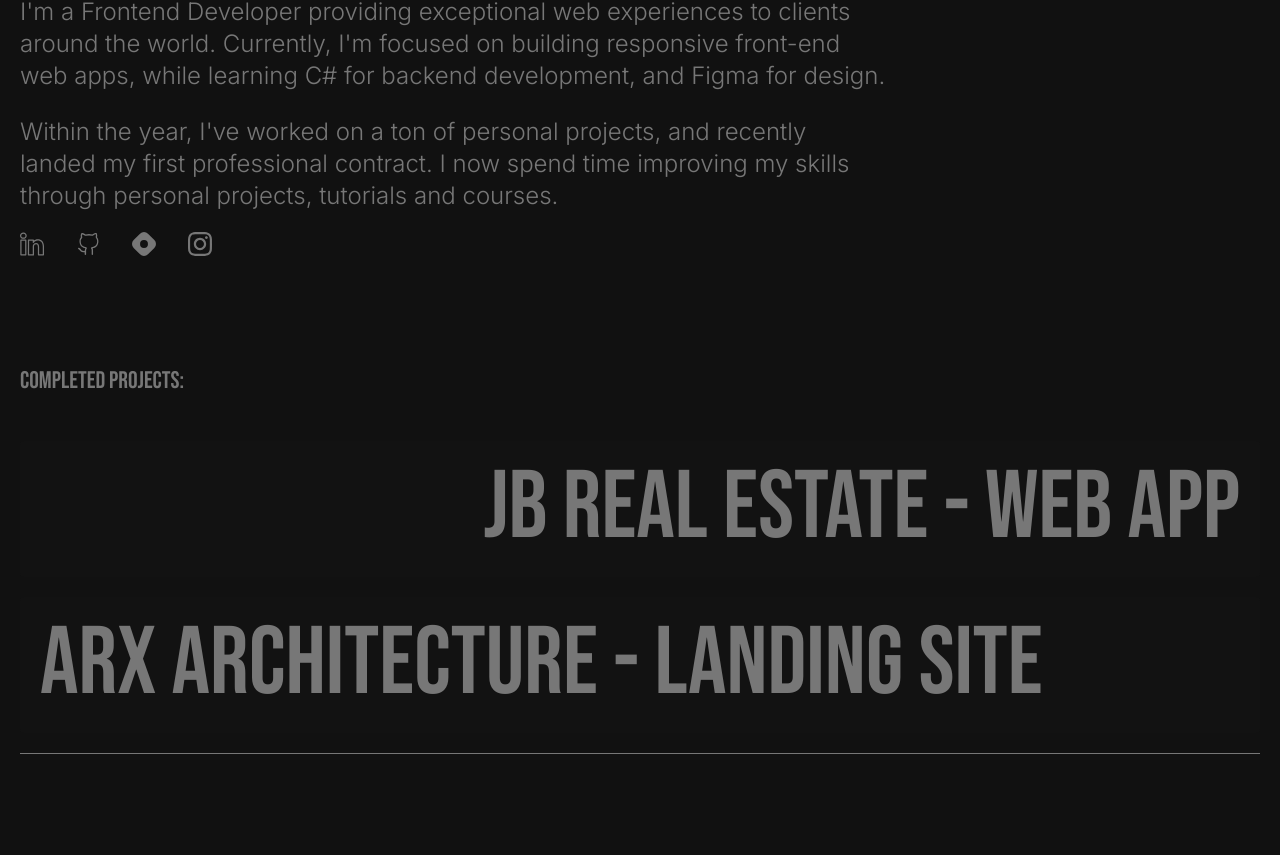
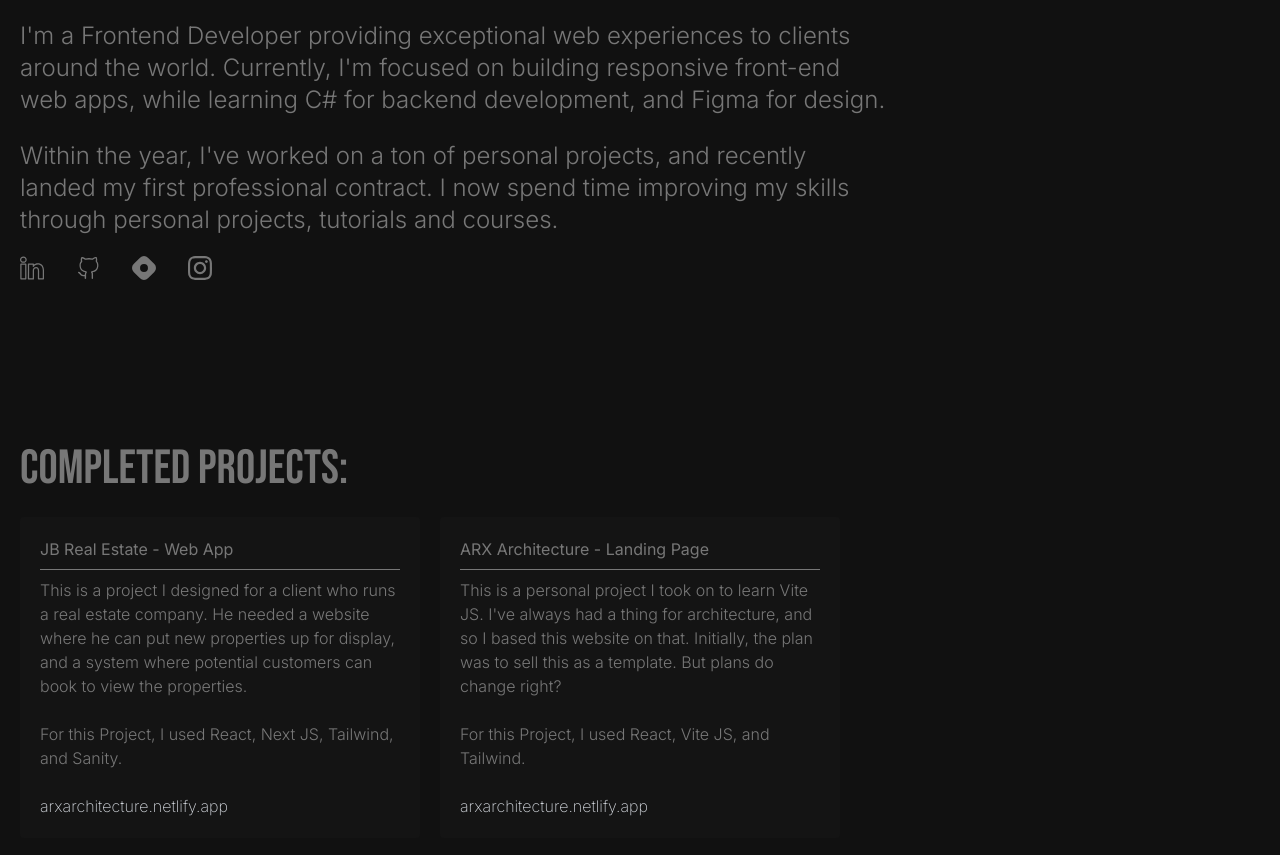
Before and after one commit to topboyasante/my-portfolio, a Next.js app: page / in a window 1280 px wide. Shown: the part 375-1230 px from the top of the page. Before the commit the page ends 1149 px from the top, so only its background shows below. Built offline with nearby package versions, Linux system fonts and the light colour scheme; a web font is replaced by a local one.

Commit message:
Progress.

```diff
--- a/src/components/page-sections/home/Hero.jsx
+++ b/src/components/page-sections/home/Hero.jsx
@@ -19,7 +19,7 @@ function Hero() {
     },[])
 
   return (
-   <main className='w-full h-full lg:h-[90vh] pt-[10vh]'>
+   <main className='w-full h-full lg:h-[100vh] pt-[10vh] lg:pt-0'>
         <section className='max-w-[1600px] mx-auto h-full p-5 flex flex-col justify-center'>
 
             <section className='lg:h-[30%]'>
--- a/src/components/page-sections/home/Projects.jsx
+++ b/src/components/page-sections/home/Projects.jsx
@@ -2,53 +2,52 @@ import Image from 'next/image'
 import React from 'react'
 
 function Projects() {
-  // const projects =[
-  //   {
-  //     id:0,
-  //     name:'JB Real Estate',
-  //     type:'Web App',
-  //     link:'https://jbrealestateandproperties.com',
-  //     align:'right'
-  //   },
-  //   {
-  //     id:1,
-  //     name:'The R Group',
-  //     link:'https://jbrealestateandproperties.com',
-  //     type:'Web App',
-  //     align:'left'
-  //   },
-  // ]
+  const projects =[
+    {
+      id:0,
+      name:'JB Real Estate',
+      type:'Web App',
+      link:'https://jbrealestateandproperties.com',
+      description:`This is a project I designed for a client who runs a real estate company.
+      He needed a website where he can put new properties up for display, and a system where
+      potential customers can book to view the properties.`,
+      tools:`For this Project, I used React, Next JS, Tailwind, and Sanity.`
+    },
+    {
+      id:1,
+      name:'ARX Architecture',
+      type:'Landing Page',
+      link:'https://arxarchitecture.netlify.app',
+      description:`This is a personal project I took on to learn Vite JS.
+      I've always had a thing for architecture, and so I based this website on that.
+      Initially, the plan was to sell this as a template. But plans do change right?`,
+      tools:`For this Project, I used React, Vite JS, and Tailwind.`
+    },
+  ]
 
   return (
 
     <main className='w-full h-full'>
         <section className='max-w-[1600px] mx-auto h-full p-5'>
-            <p className='text-bn text-2xl'>Completed Projects:</p>
+            <p className='text-bn text-2xl md:text-3xl lg:text-5xl'>Completed Projects:</p>
             <br />
-              <section className='flex flex-col gap-5 py-5'>
-                  {/* {
+              <section className='grid lg:grid-cols-3 gap-5 place-items-center'>
+                  {
                     projects.map((item)=>{
                       return(
-                        <a href={item.link} target="_blank">
-                          <section className={`rounded p-5 hover:text-white ease duration-500 bg-[#151515]`}>
-                            <p className={`text-3xl md:text-5xl lg:text-8xl text-bn text-${item.align}`}>{item.name} - {item.type}</p>
+                          <section className='rounded p-3 lg:p-5 hover:text-white ease duration-500 bg-[#141414]'>
+                            <p className='pb-2'>{item.name} - {item.type}</p>
+                            <hr className='border-[#777777]'/>
+                            <p className='pt-2 font-light'>{item.description}</p>
+                            <br />
+                            <p className='font-light'>{item.tools}</p>
+                            <br />
+                            <a href={item.link} target="_blank" className='text-gray-300 font-extralight'>arxarchitecture.netlify.app</a>
                           </section>
-                        </a>
                       )
                     })
-                  } */}
-                   <a href={'https://jbrealestateandproperties.com'} target="_blank">
-                          <section className={`rounded p-5 hover:text-white ease duration-500 bg-[#121212]`}>
-                            <p className='text-3xl md:text-5xl lg:text-8xl text-bn text-left lg:text-right'>{'JB Real Estate'} - {`Web App`}</p>
-                          </section>
-                   </a>
-                   <a href={'https://arxarchitecture.netlify.app'} target="_blank">
-                          <section className={`rounded p-5 hover:text-white ease duration-500 bg-[#121212]`}>
-                            <p className='text-3xl md:text-5xl lg:text-8xl text-bn text-left'>{'ARX Architecture'} - {`Landing Site`}</p>
-                          </section>
-                   </a>
+                  }
               </section>
-            <hr className='border-[#777777]' />
         </section>
     </main>
   )
```
Also changed, not shown: 1 other file (tests, documents, lock files or other folders).
